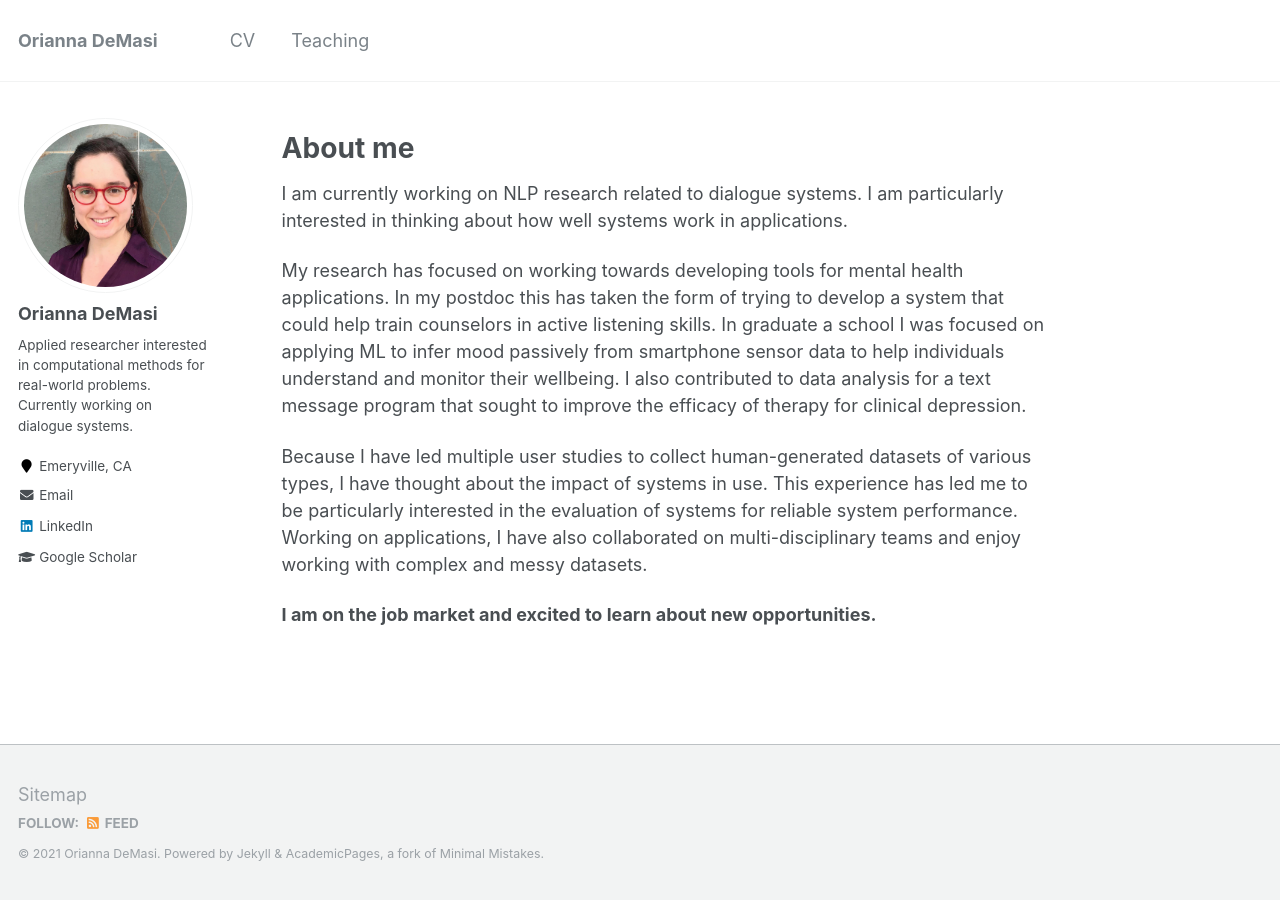
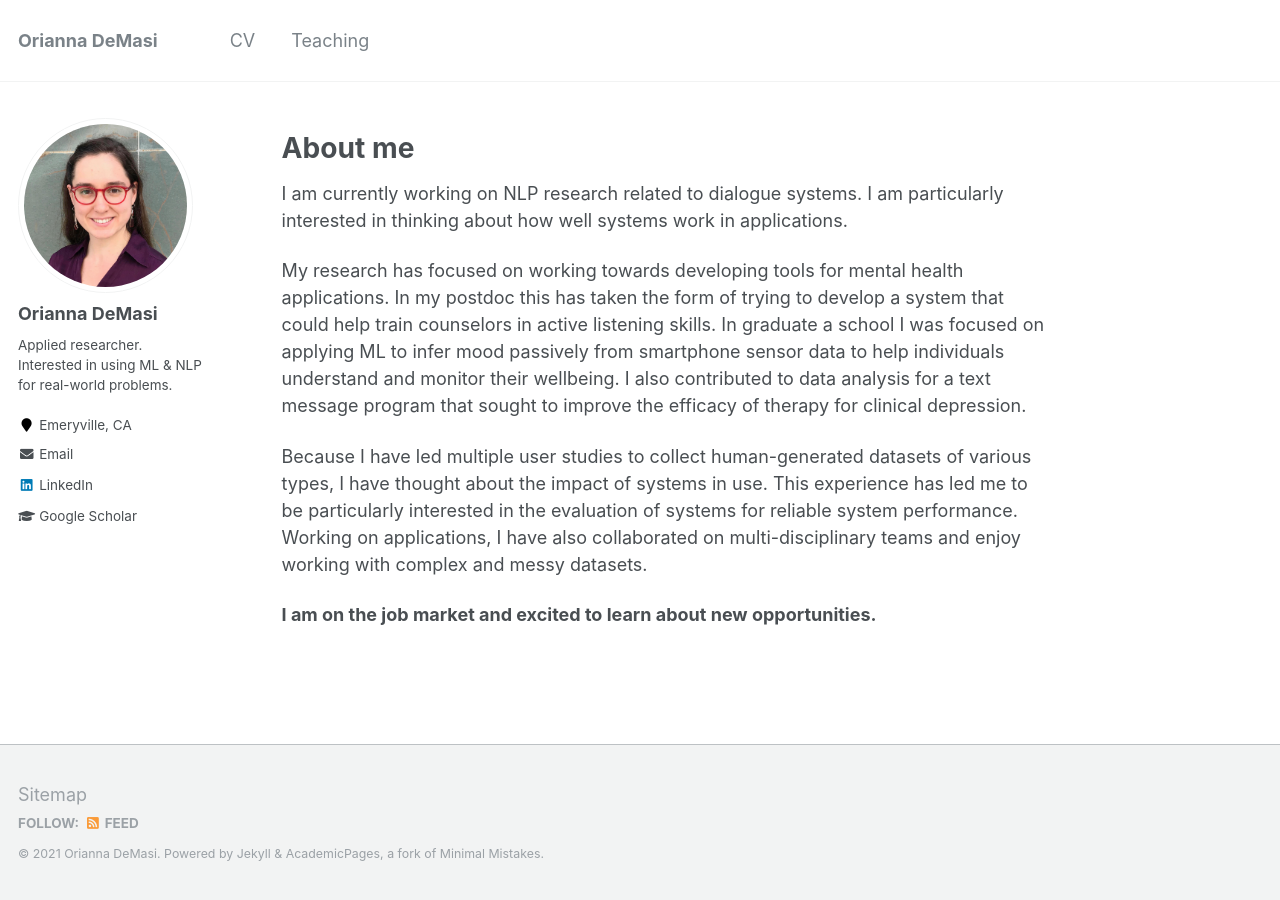
Before and after one commit to odemasi/odemasi.github.io, a Jekyll site: the page built from _pages/about.md, in a window 1280 px wide. Built offline with Jekyll 4.4.1, drawn with Linux system fonts in a browser that asks for light colours.

Commit message:
Minor updates to config

```diff
--- a/_config.yml
+++ b/_config.yml
@@ -82,7 +82,7 @@ analytics:
 author:
   name             : "Orianna DeMasi"
   avatar           : "profile.jpeg"
-  bio              : "Applied researcher interested in computational methods for real-world problems. Currently working on dialogue systems."
+  bio              : "Applied researcher. Interested in using ML & NLP for real-world problems."
   location         : "Emeryville, CA"
   employer         :
   pubmed           : #"https://www.ncbi.nlm.nih.gov/pubmed/?term=john+snow"
```
